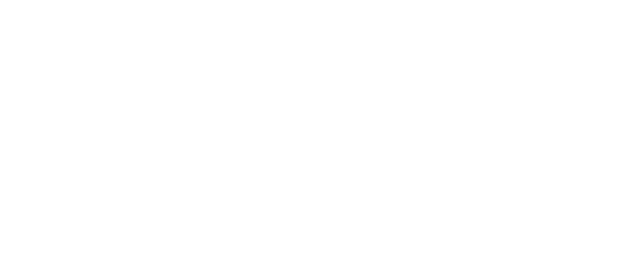
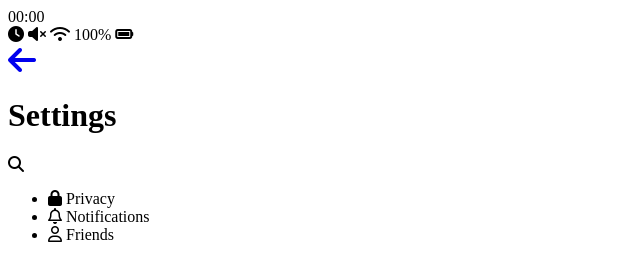
Before and after one commit to bmh8993/kakao_clone, a plain HTML site: page settings.html in a window 1280 px wide. Shown: the whole page, without its empty margins (0-640 px from the left). Drawn offline with Linux system fonts and the light colour scheme.

Commit message:
settings.html
1.settings. html 작성
  - html 구조 잡기

```diff
--- a/settings.html
+++ b/settings.html
@@ -0,0 +1,57 @@
+<!DOCTYPE html>
+<html lang="en">
+  <head>
+    <meta charset="UTF-8" />
+    <meta name="viewport" content="width=device-width, initial-scale=1.0" />
+    <script
+      src="https://kit.fontawesome.com/e5d402a3a4.js"
+      crossorigin="anonymous"
+    ></script>
+    <title>Settings | Kakao Clone</title>
+  </head>
+  <body>
+    <div class="status-bar">
+      <div class="status-bar__column">
+        <span class="status-bar__clock">00:00</span>
+      </div>
+      <div class="status-bar__column">
+        <i class="fas fa-clock"></i>
+        <i class="fas fa-volume-mute"></i>
+        <i class="fas fa-wifi"></i>
+        <span class="status-bar__battery-level">100%</span>
+        <i class="fas fa-battery-full"></i>
+      </div>
+    </div>
+    <header class="header">
+      <div class="header__header-column">
+        <a href="more.html">
+          <i class="fas fa-arrow-left fa-2x"></i>
+        </a>
+        <h1 class="header__title">Settings</h1>
+      </div>
+      <div class="header__header-column">
+        <span class="header__icon">
+          <i class="fas fa-search"></i>
+        </span>
+      </div>
+    </header>
+    <main class="settings">
+      <section class="settings__section">
+        <ul class="settings__list">
+          <li class="settings__setting">
+            <span class="settings__icon"><i class="fas fa-lock"></i></span>
+            <span class="settings__title">Privacy</span>
+          </li>
+          <li class="settings__setting">
+            <span class="settings__icon"><i class="far fa-bell"></i></span>
+            <span class="settings__title">Notifications</span>
+          </li>
+          <li class="settings__setting">
+            <span class="settings__icon"><i class="far fa-user"></i></span>
+            <span class="settings__title">Friends</span>
+          </li>
+        </ul>
+      </section>
+    </main>
+  </body>
+</html>
```
Also changed, not shown: more.html (+3 -1 lines).
